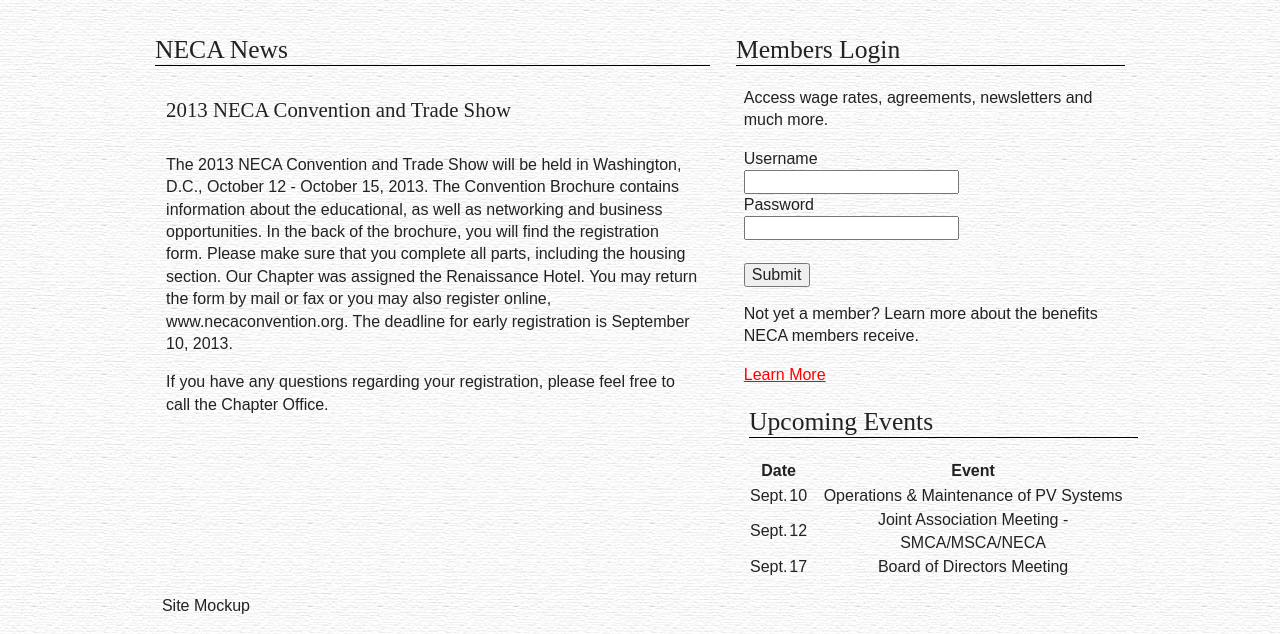
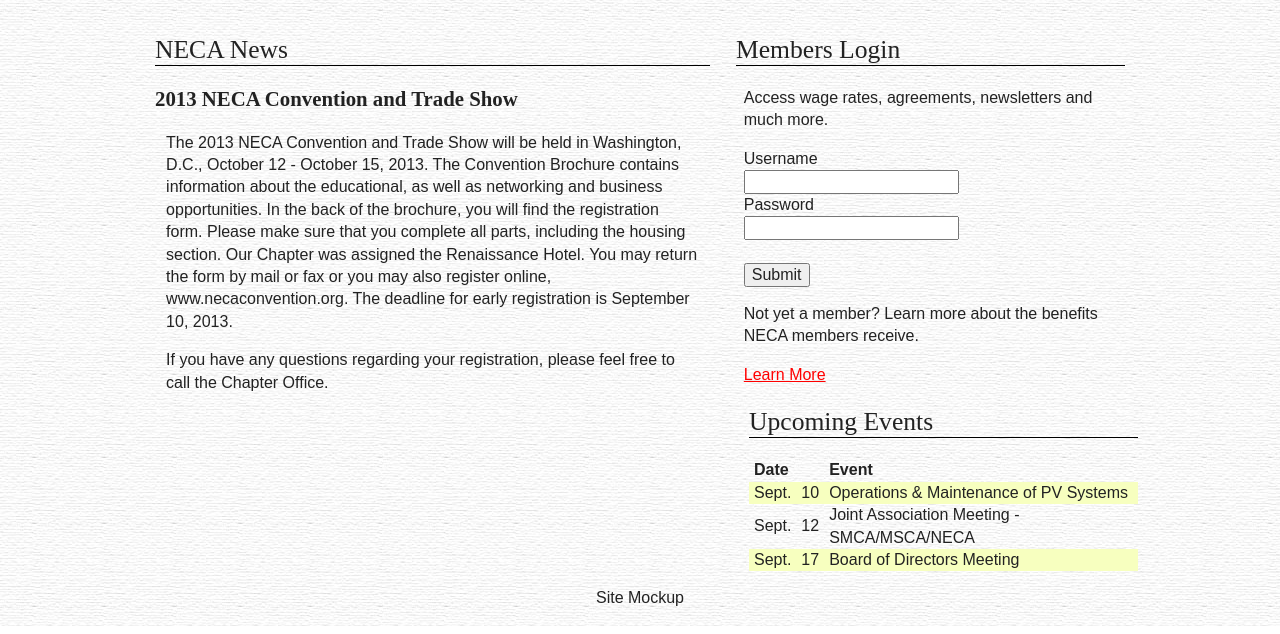
Before and after one commit to turtle284/WSP, a plain HTML site: page Project/index.html in a window 1280 px wide. Shown: the part 334-968 px from the top of the page. Drawn offline with nearby package versions, Linux system fonts and the light colour scheme.

Commit message:
Updated the css to reflect the final project

```diff
--- a/Project/css/style.css
+++ b/Project/css/style.css
@@ -11,10 +11,23 @@ h2 {
 }
 h3 {
 	font:1.3em Cinzel;
-	padding:2%;
+	font-weight:bold;
+}
+footer {
+	text-align:center;
 }
 p {
 	padding:0% 2%;
+}
+table {
+	border-collapse:separate;
+}
+th, td {
+	padding:0px 5px;
+}
+dt {
+	font-weight:bold;
+	padding:2%;
 }
 form {
 	padding:0% 2%;
@@ -52,9 +65,9 @@ img {
 	width:100%;
 }
 th, td {
-	text-align:center;
+	text-align:left;
 }
-tr.even {
+tr:nth-child(2n) {
 	background-color:#f7ffbf;
 }
 .logo {
```
Also changed, not shown: 2 other files.
